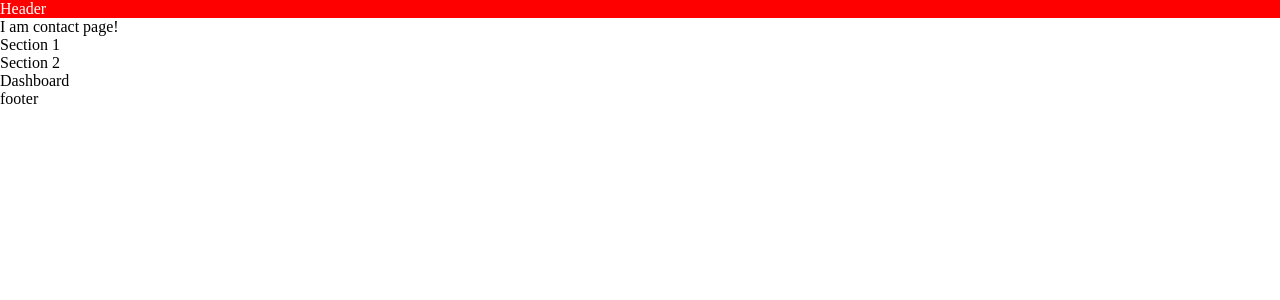
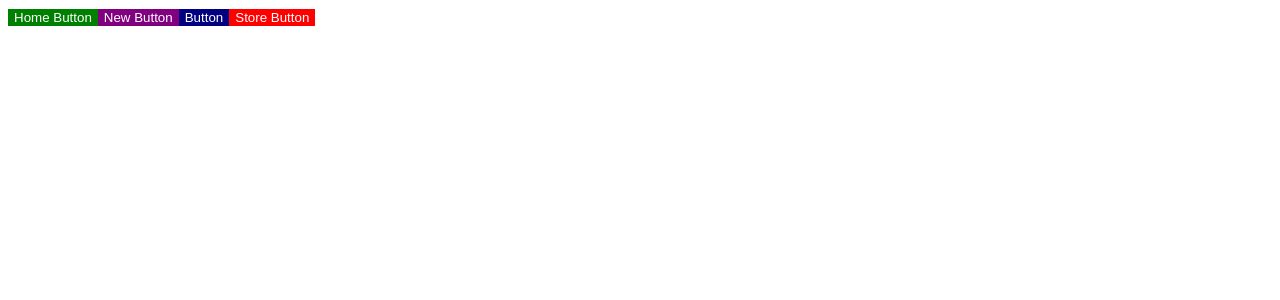
Before and after one commit to steamnp/bfs45, a React (Vite) app: page / in a window 1280 px wide. Shown: the top 300 px of the page. Built offline with nearby package versions, Linux system fonts and the light colour scheme.

Commit message:
use \javascript variable

```diff
--- /dev/null
+++ b/src/component/button.jsx
@@ -0,0 +1,13 @@
+function Button({ buttonText = 'Button', bgColor = 'red' }) {
+  const btnStyle = { backgroundColor: bgColor, border: 'none', color: 'white' }
+  // number (NaN)
+  // string
+  // array
+  // object (null)
+  // undefined
+  // boolean
+
+  return <button style={btnStyle}>{buttonText}</button>
+}
+
+export default Button
--- a/src/components/app/app.jsx
+++ /dev/null
@@ -1,32 +0,0 @@
-// Relative import
-import style from '../../styles/components/app.module.css'
-import Contact from '../contact/contact'
-import Dashboard from '../dashboard/dashboard'
-{
-  /* <div>Hello React</div> -> JSX */
-}
-
-function App() {
-  return (
-    <>
-      <header className={style.container}>Header</header>
-
-      <Contact />
-
-      <main>
-        <section>Section 1</section>
-        <section>Section 2</section>
-      </main>
-
-      <Dashboard />
-
-      <footer className="footer">
-        <div className="innerFooter">footer</div>
-      </footer>
-    </>
-  )
-}
-
-// <></> -> React Fragment
-
-export default App
--- a/src/components/contact/contact.jsx
+++ /dev/null
@@ -1,5 +0,0 @@
-function Contact() {
-  return <div className="container">I am contact page!</div>
-}
-
-export default Contact
--- a/src/components/dashboard/dashboard.jsx
+++ /dev/null
@@ -1,5 +0,0 @@
-function Dashboard() {
-  return <div>Dashboard</div>
-}
-
-export default Dashboard
--- a/src/main.jsx
+++ b/src/main.jsx
@@ -1,10 +1,9 @@
 import React from 'react'
 import ReactDOM from 'react-dom/client'
-import App from './components/app/app'
-import './styles/global/index.css'
+import Home from './pages/home'
 
 ReactDOM.createRoot(document.getElementById('root')).render(
   <React.StrictMode>
-    <App />
+    <Home />
   </React.StrictMode>
 )
--- /dev/null
+++ b/src/pages/home.jsx
@@ -0,0 +1,19 @@
+import Button from '../component/button'
+import Store from './store'
+
+function Home() {
+  return (
+    <div>
+      <Button buttonText="Home Button" bgColor="green" />
+      <Button buttonText="New Button" bgColor="purple" />
+      <Button bgColor="navy" />
+      <Store />
+    </div>
+  )
+}
+
+// <div className="sth" id="one"></div> -> className,id are attribute
+
+//<Button buttonText={} /> -> buttonText -> prop
+
+export default Home
--- /dev/null
+++ b/src/pages/store.jsx
@@ -0,0 +1,7 @@
+import Button from '../component/button'
+
+function Store() {
+  return <Button buttonText="Store Button" />
+}
+
+export default Store
--- a/src/styles/components/app.module.css
+++ /dev/null
@@ -1,16 +0,0 @@
-/* CSS Rule */
-
-.container {
-  background-color: red;
-  color: white;
-}
-
-.footer {
-  background-color: brown;
-  color: white;
-}
-
-.innerFooter {
-  color: black;
-  background-color: red;
-}
--- a/src/styles/global/index.css
+++ /dev/null
@@ -1,5 +0,0 @@
-/* CSS reset -> Normalizing CSS */
-
-* {
-  margin: 0;
-}
```
